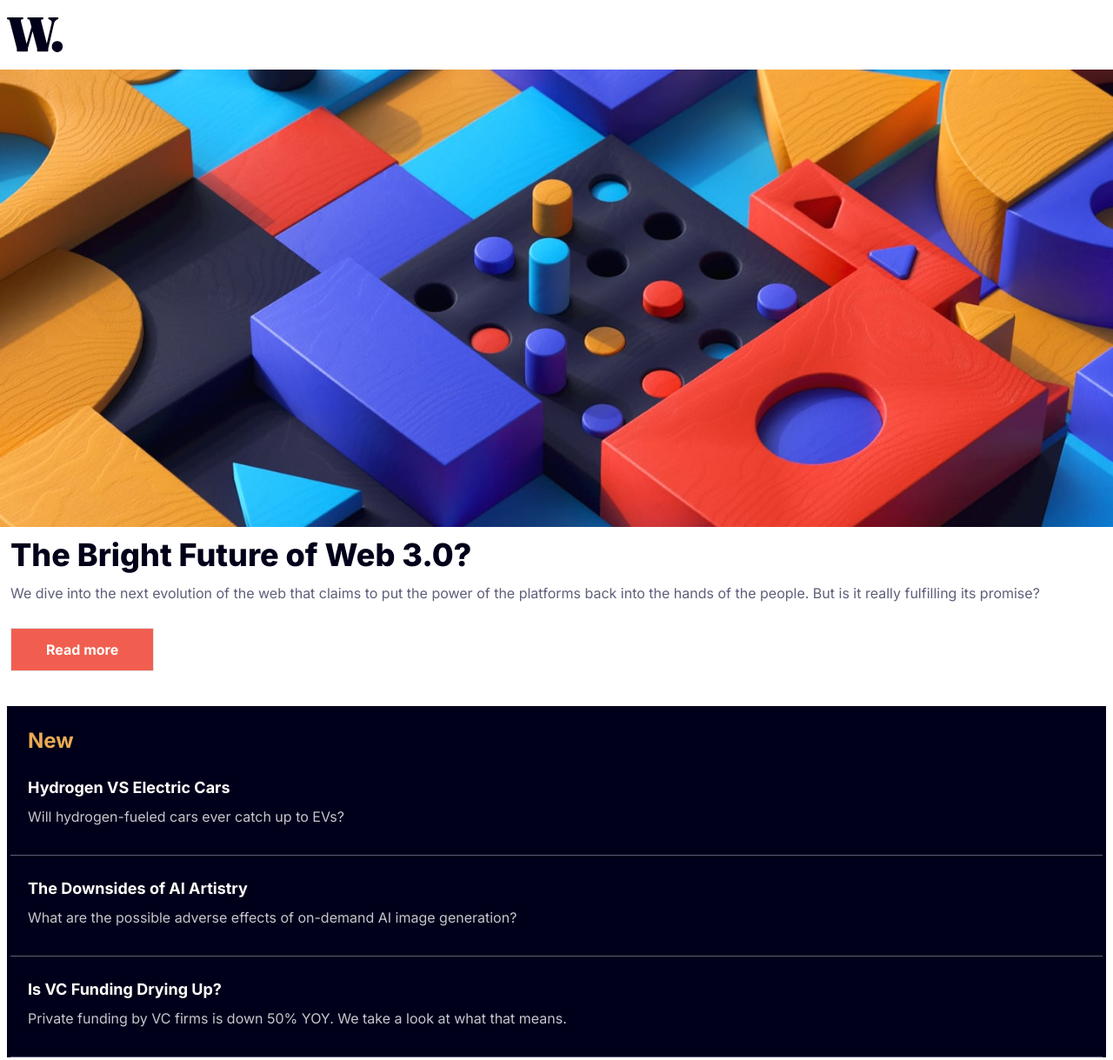
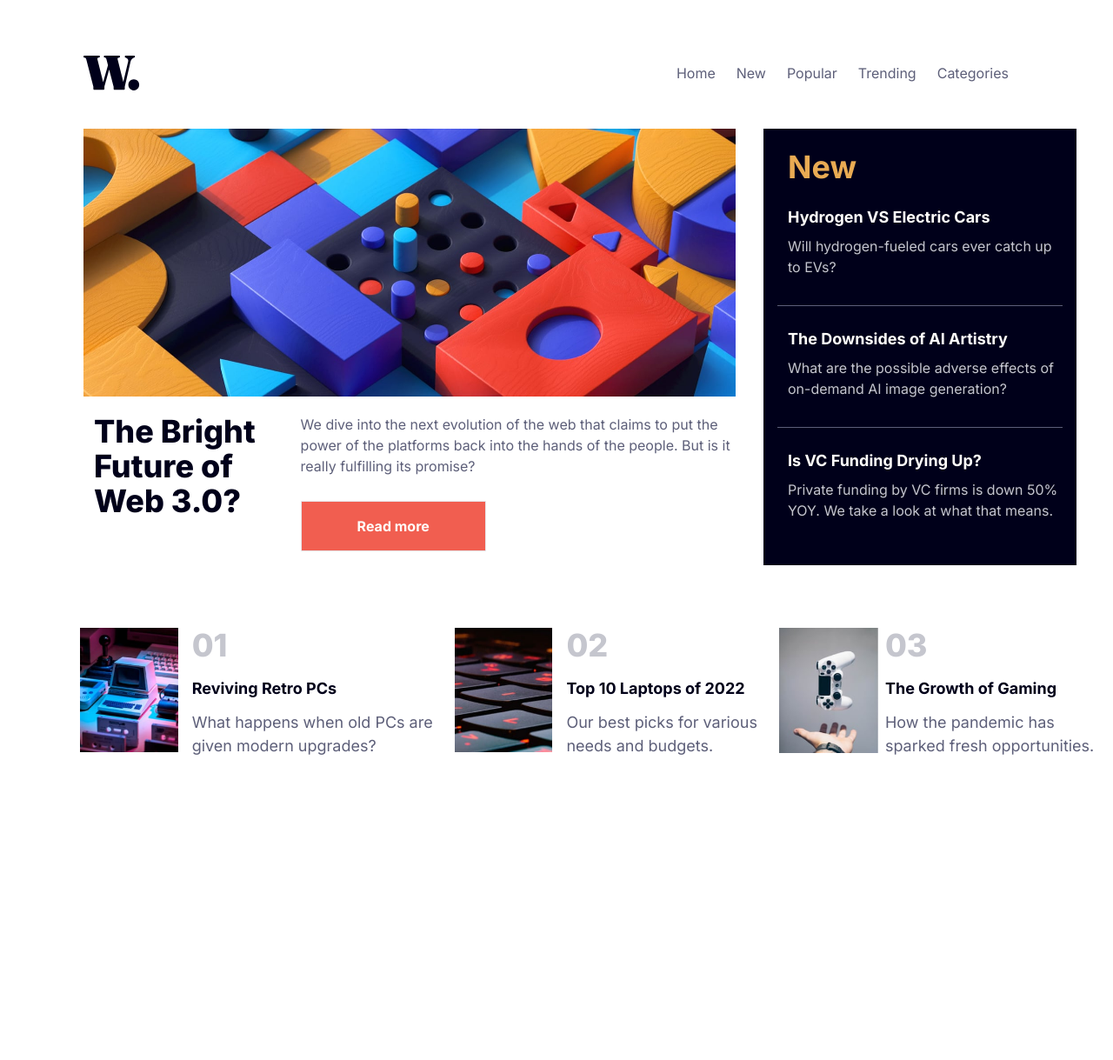
Before and after one commit to pajarmuharam14/news-homepage, a website: page index.html in a window 1280 px wide. Shown: the top 1219 px of the page at 87% size. After the commit the page ends 931 px from the top, so only its background shows below. Drawn offline with Linux system fonts and the light colour scheme.

Commit message:
design mode desktop

```diff
--- a/index.html
+++ b/index.html
@@ -26,64 +26,68 @@
       </nav>
     </div>
     <header class="flex justify-between">
-      <div class="logo mx-2 my-5">
+      <div class="logo mx-2 my-5 md:mt-16 md:mx-24">
         <img src="./assets/images/logo.svg" alt="" />
       </div>
       <div class="navigation mx-3 my-7">
         <div class="hamburger-menu-nav my-1 cursor-pointer md:hidden">
           <img src="./assets/images/icon-menu.svg" alt="" />
         </div>
-        <div class="nav-flex hidden">
-          <nav>
-            <ul>
-              <li><a href="#">Home</a></li>
-              <li><a href="#">New </a></li>
-              <li><a href="#">Popular</a></li>
-              <li><a href="#">Trending</a></li>
-              <li><a href="#">Categories</a></li>
+        <div class="nav-flex hidden md:block">
+          <nav class="mt-[44px] mx-24">
+            <ul class="flex">
+              <li class="mx-3 text-darkgrayishblue hover:text-softred"><a href="#">Home</a></li>
+              <li class="mx-3 text-darkgrayishblue hover:text-softred"><a href="#">New </a></li>
+              <li class="mx-3 text-darkgrayishblue hover:text-softred"><a href="#">Popular</a></li>
+              <li class="mx-3 text-darkgrayishblue hover:text-softred"><a href="#">Trending</a></li>
+              <li class="mx-3 text-darkgrayishblue hover:text-softred"><a href="#">Categories</a></li>
             </ul>
           </nav>
         </div>
       </div>
     </header>
-    <main>
+    <main class="flex flex-wrap">
+      <div class="md:w-[750px] md:ml-24 md:mt-6">
         <div class="web-3">
           <img class="md:hidden px-2" src="./assets/images/image-web-3-mobile.jpg" alt="" />
-        <img class="hidden md:block" src="./assets/images/image-web-3-desktop.jpg" alt="" />
+          <img class="hidden md:block w-[750px]" src="./assets/images/image-web-3-desktop.jpg" alt="" />
         </div>
-      <div class="title">
+        <div class="md:flex">
+          <div class="title md:mt-2">
             <h1 class="text-4xl mx-3 my-3 text-verydarkblue font-extrabold">The Bright Future of Web 3.0?</h1>
           </div>
-      <div class="paragraph">
+          <div class="paragraph md:mt-3">
             <p class="ml-3 mt-2 text-darkgrayishblue">We dive into the next evolution of the web that claims to put the power of the platforms back into the hands of the people. But is it really fulfilling its promise?</p>
-        <button class="border bg-softred text-offwhite font-bold mx-3 my-7 py-3 px-10 hover:bg-verydarkblue cursor-pointer">Read more</button>
+            <button class="border bg-softred text-offwhite font-bold mx-3 my-7 py-3 px-10 md:py-4 md:px-16 hover:bg-verydarkblue cursor-pointer">Read more</button>
           </div>
-      <div class="bg-verydarkblue mx-2 my-3">
+        </div>
+      </div>
+      <div class="bg-verydarkblue mx-2 my-3 md:w-[360px] md:px-3 md:ml-8 md:mt-6">
         <div class="title">
-          <h2 class="text-softorange font-bold text-2xl px-6 py-6">New</h2>
+          <h2 class="text-softorange font-bold text-2xl md:text-4xl px-6 md:px-4 py-6">New</h2>
         </div>
         <div class="border-b mx-1 border-darkgrayishblue pb-8">
-          <h3 class="text-offwhite font-bold px-5 text-[18px]">Hydrogen VS Electric Cars</h3>
-          <p class="text-grayishblue pl-5 pt-2">Will hydrogen-fueled cars ever catch up to EVs?</p>
+          <h3 class="text-offwhite hover:text-softorange font-bold px-5 md:px-3 text-[18px] cursor-pointer">Hydrogen VS Electric Cars</h3>
+          <p class="text-grayishblue pl-5 md:pl-3 pt-2">Will hydrogen-fueled cars ever catch up to EVs?</p>
         </div>
         <div class="border-b mx-1 border-darkgrayishblue pt-6 pb-8">
-          <h3 class="text-offwhite font-bold px-5 text-[18px]">The Downsides of AI Artistry</h3>
-          <p class="text-grayishblue pl-5 pt-2">What are the possible adverse effects of on-demand AI image generation?</p>
+          <h3 class="text-offwhite hover:text-softorange font-bold px-5 md:px-3 text-[18px] cursor-pointer">The Downsides of AI Artistry</h3>
+          <p class="text-grayishblue pl-5 md:pl-3 pt-2">What are the possible adverse effects of on-demand AI image generation?</p>
         </div>
-        <div class="border-b mx-1 border-darkgrayishblue pt-6 pb-8">
-          <h3 class="text-offwhite font-bold px-5 text-[18px]">Is VC Funding Drying Up?</h3>
-          <p class="text-grayishblue pl-5 pt-2">Private funding by VC firms is down 50% YOY. We take a look at what that means.</p>
+        <div class="mx-1 pt-6 pb-8 md:pb-0">
+          <h3 class="text-offwhite hover:text-softorange font-bold px-5 md:px-3 text-[18px] cursor-pointer">Is VC Funding Drying Up?</h3>
+          <p class="text-grayishblue pl-5 md:pl-3 pt-2">Private funding by VC firms is down 50% YOY. We take a look at what that means.</p>
         </div>
       </div>
-      <div class="mt-10">
+      <div class="my-10 md:flex md:ml-20">
         <div class="flex mx-3 my-5">
           <div class="image">
             <img class="" src="./assets/images/image-retro-pcs.jpg" alt="" />
           </div>
           <div class="description ml-4">
-            <span class="text-grayishblue text-2xl font-extrabold">01</span>
-            <h3 class="text-verydarkblue font-bold text-[18px] mt-1">Reviving Retro PCs</h3>
-            <p class="text-darkgrayishblue mt-1">What happens when old PCs are given modern upgrades?</p>
+            <span class="text-grayishblue text-2xl md:text-4xl font-extrabold">01</span>
+            <h3 class="text-verydarkblue hover:text-softred font-bold text-[18px] mt-1 md:mt-4 cursor-pointer">Reviving Retro PCs</h3>
+            <p class="text-darkgrayishblue md:text-[18px] mt-1 md:mt-3">What happens when old PCs are given modern upgrades?</p>
           </div>
         </div>
         <div class="flex mx-3 my-5">
@@ -91,19 +95,19 @@
             <img class="" src="./assets/images/image-top-laptops.jpg" alt="" />
           </div>
           <div class="description ml-4">
-            <span class="text-grayishblue text-2xl font-extrabold">02</span>
-            <h3 class="text-verydarkblue font-bold text-[18px] mt-1">Top 10 Laptops of 2022</h3>
-            <p class="text-darkgrayishblue mt-1">Our best picks for various needs and budgets.</p>
+            <span class="text-grayishblue text-2xl md:text-4xl font-extrabold">02</span>
+            <h3 class="text-verydarkblue hover:text-softred font-bold text-[18px] mt-1 md:mt-4 cursor-pointer">Top 10 Laptops of 2022</h3>
+            <p class="text-darkgrayishblue md:text-[18px] mt-1 md:mt-3">Our best picks for various needs and budgets.</p>
           </div>
         </div>
         <div class="flex mx-3 my-5">
           <div class="image">
             <img class="" src="./assets/images/image-gaming-growth.jpg" alt="" />
           </div>
-          <div class="description ml-4">
-            <span class="text-grayishblue text-2xl font-extrabold">03</span>
-            <h3 class="text-verydarkblue font-bold text-[18px] mt-1">The Growth of Gaming</h3>
-            <p class="text-darkgrayishblue mt-1 border">How the pandemic has sparked fresh opportunities.</p>
+          <div class="description ml-2">
+            <span class="text-grayishblue text-2xl md:text-4xl font-extrabold">03</span>
+            <h3 class="text-verydarkblue hover:text-softred font-bold text-[18px] mt-1 md:mt-4 cursor-pointer">The Growth of Gaming</h3>
+            <p class="text-darkgrayishblue md:text-[18px] mt-1 md:mt-3">How the pandemic has sparked fresh opportunities.</p>
           </div>
         </div>
       </div>
```
Also changed, not shown: dist/output.css. Lines whose indentation alone changed are shown as unchanged.
